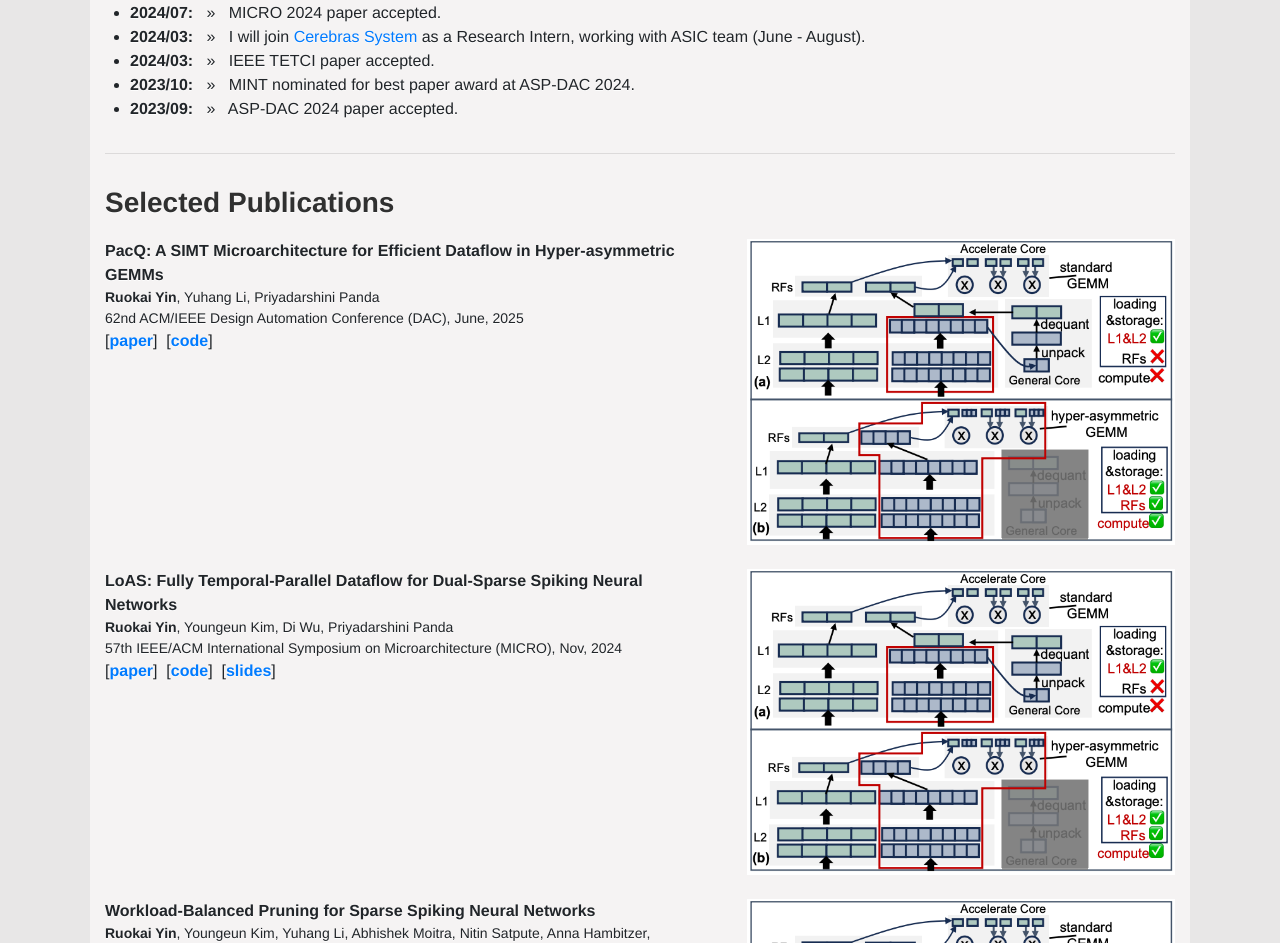
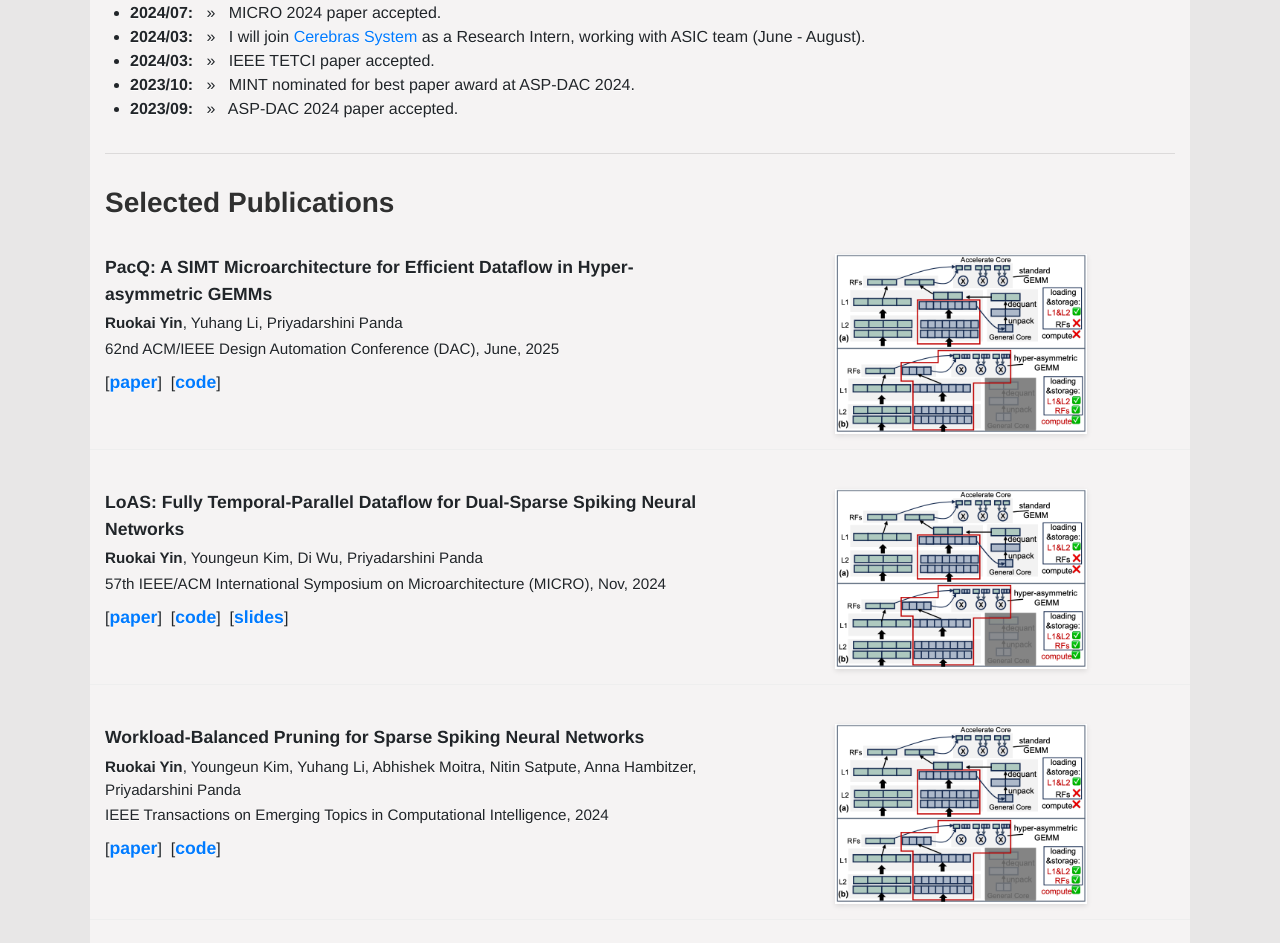
Before and after one commit to RuokaiYin/RuokaiYin.github.io, a Jekyll site: the page built from index.html, in a window 1280 px wide. Shown: the part 709-1652 px from the top of the page. Built offline with Jekyll 4.4.1, drawn with Linux system fonts in a browser that asks for light colours.

Commit message:
test added css for publications

```diff
--- a/_includes/publications.html
+++ b/_includes/publications.html
@@ -37,3 +37,30 @@
       </div>
     </div>
 {% endfor %}
+
+<!-- Add some CSS to make it look nicer -->
+<style>
+    .publication-item {
+      padding: 15px 0;
+      border-bottom: 1px solid #eee;
+    }
+    .papertitle {
+      font-weight: 600;
+      font-size: 1.1rem;
+      margin-bottom: 5px;
+    }
+    .paperauthors {
+      font-size: 0.95rem;
+      margin-bottom: 3px;
+    }
+    .paper-links {
+      margin-top: 8px;
+    }
+    .paper-thumbnail {
+      box-shadow: 0 2px 5px rgba(0,0,0,0.1);
+      max-height: 180px;
+      object-fit: contain;
+      display: block;
+      margin: 0 auto;
+    }
+  </style>
```
